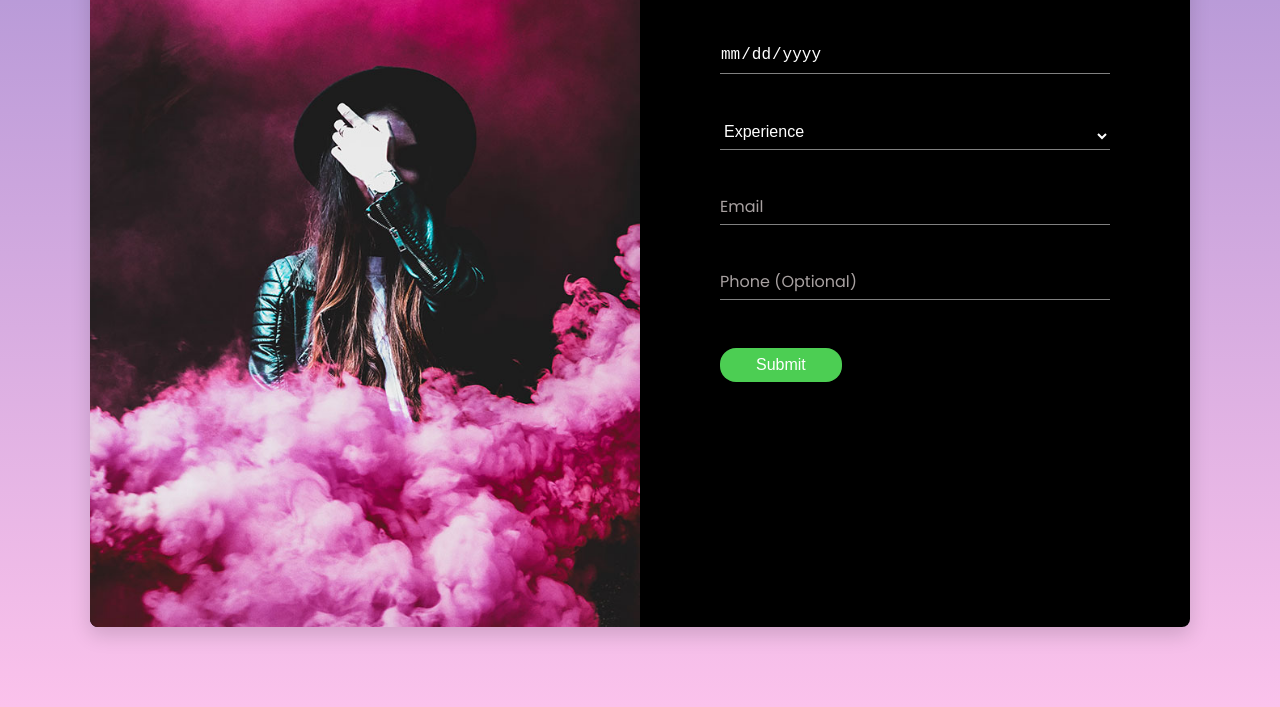
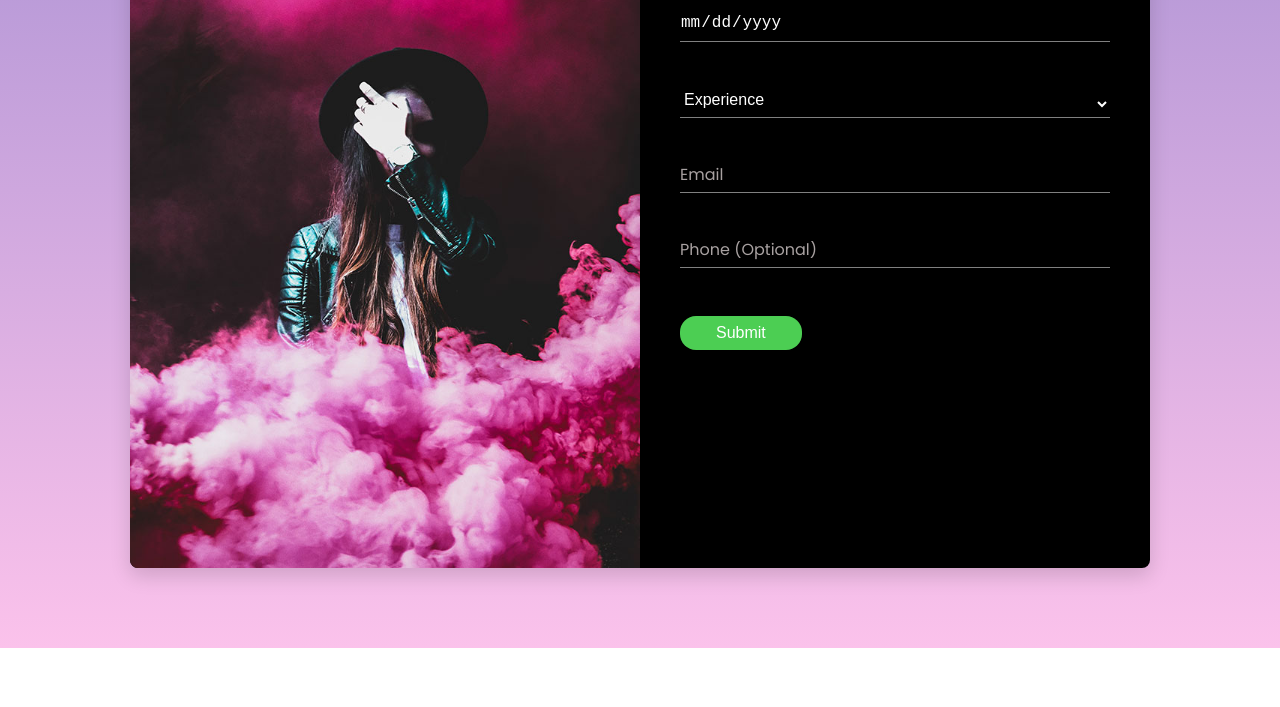
Before and after one commit to KenzieAcademy-Students/ux-q3-forms-jake-johnson-kenzie, a plain HTML site: page index.html in a window 1280 px wide. Shown: the part 270-977 px from the top of the page. After the commit the page ends 918 px from the top, so only its background shows below. Drawn offline with Linux system fonts and the light colour scheme.

Commit message:
deploy: 3deae9f27e9de0de7d88ebe1801fc8ad025cdb95

```diff
--- a/css/main.css
+++ b/css/main.css
@@ -89,7 +89,7 @@ body {
   }
 
   .registration__form {
-    padding: 4rem 5rem;
+    padding: 4vmin 5vmin;
   }
   .registration__title,
   .registration__input {
```
